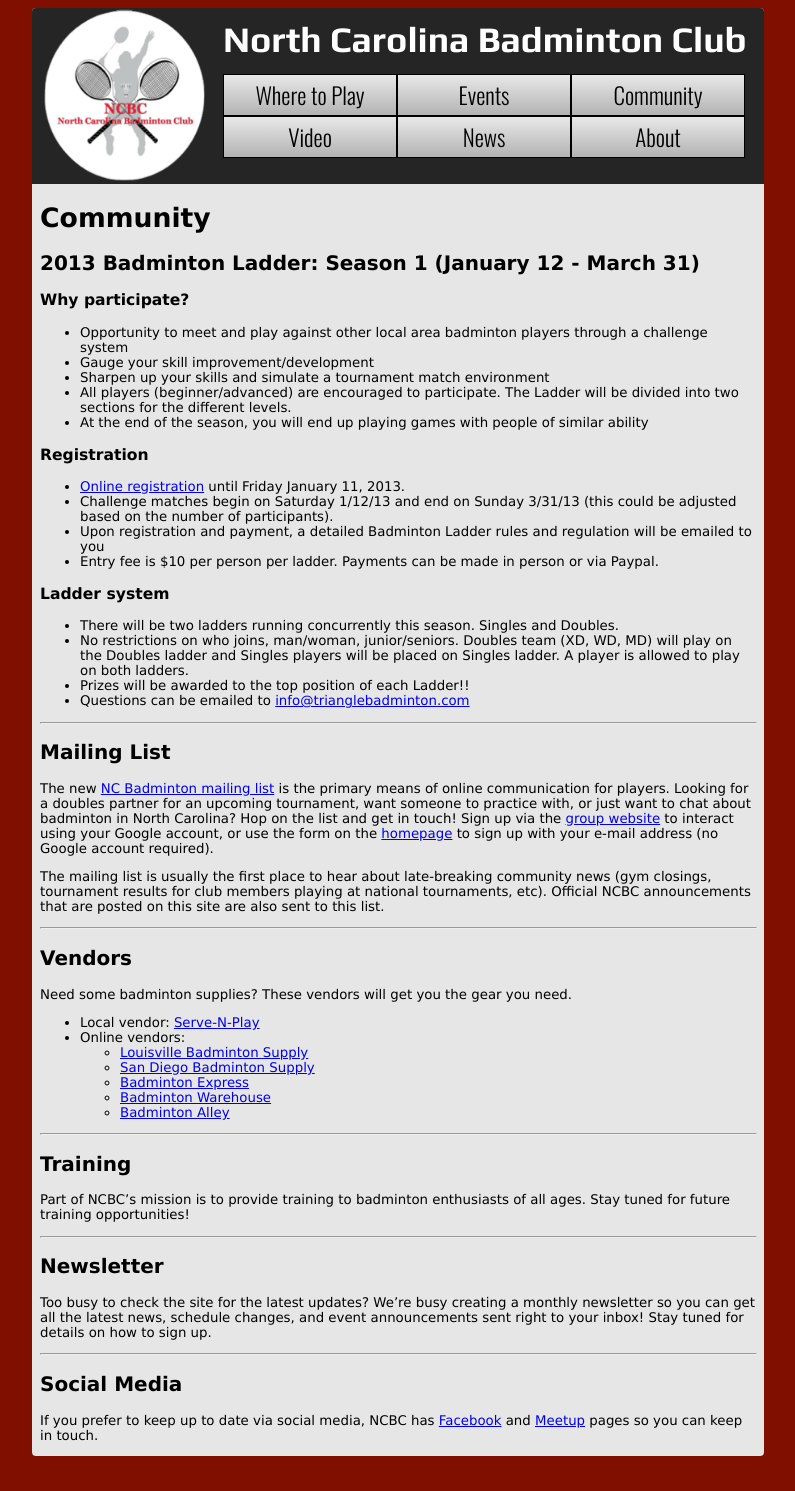
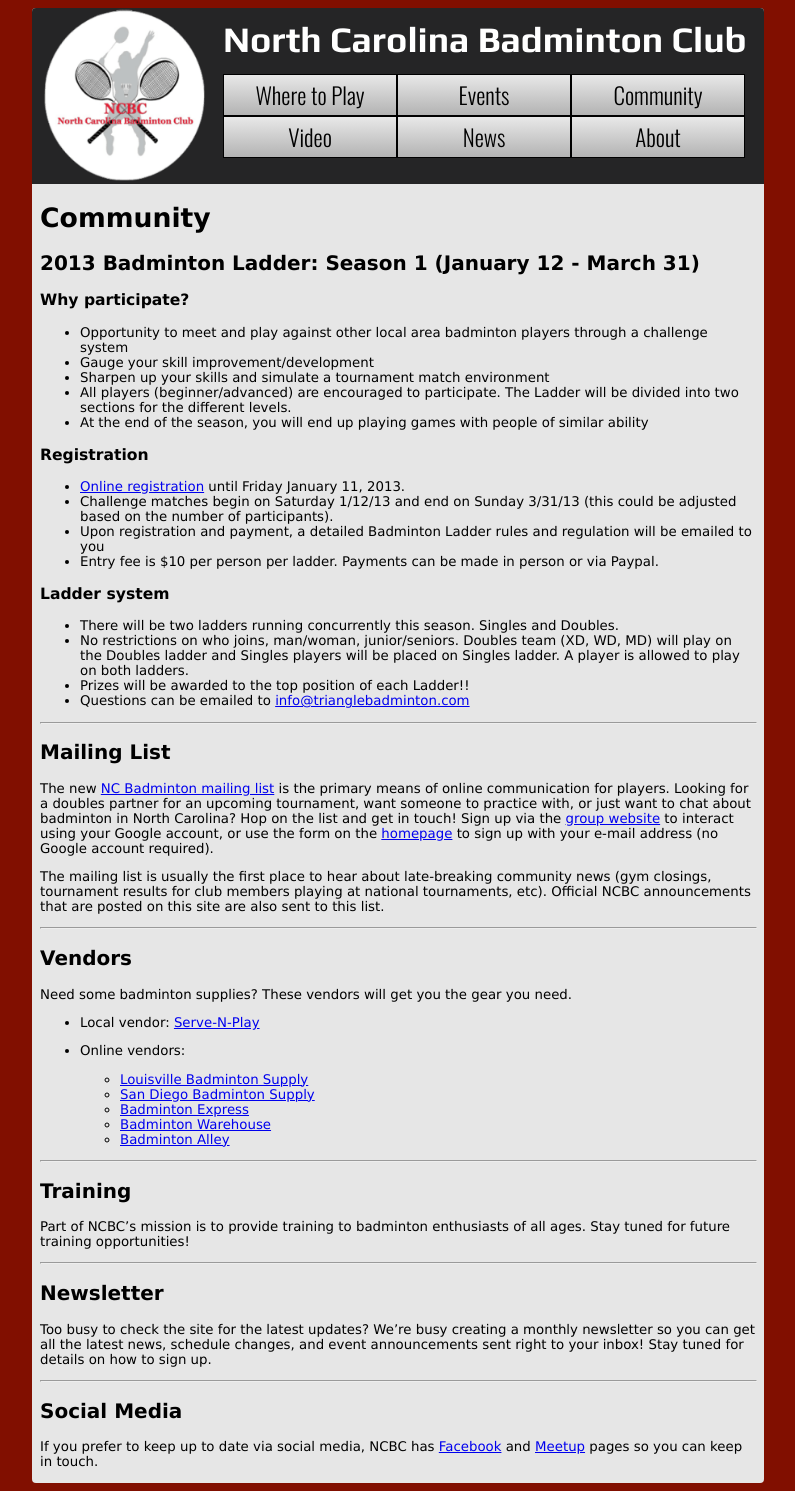
Before and after one commit to NCBC/ncbc.github.com, a Jekyll site: the page built from community.md, in a window 1280 px wide. Shown: the whole page, without its empty margins (242-1037 px from the left). Built offline with Jekyll 4.4.1, drawn with Linux system fonts in a browser that asks for light colours; before the commit the page ends 1464 px from its top, so only the background shows below that.

Commit message:
Added vendor section to Community, swapped in vendor index image

```diff
--- a/community.md
+++ b/community.md
@@ -35,13 +35,14 @@
 
 <hr />
 
-<a name="vendors"> </a>
 ## Vendors
 
 Need some badminton supplies? These vendors will get you the gear you need.
 
 - Local vendor: [Serve-N-Play](http://www.servenplay.com/snpecomm1/)
+
 - Online vendors:
+
     - [Louisville Badminton Supply](http://www.angelfire.com/biz/lbs/current/)
     - [San Diego Badminton Supply](http://www.badminton.net/cart/index.php)
     - [Badminton Express](http://www.badmintonexpress.com/index.html)
```
